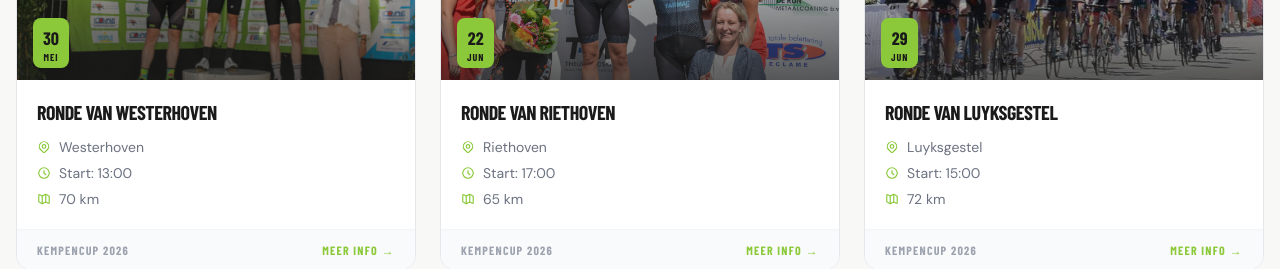
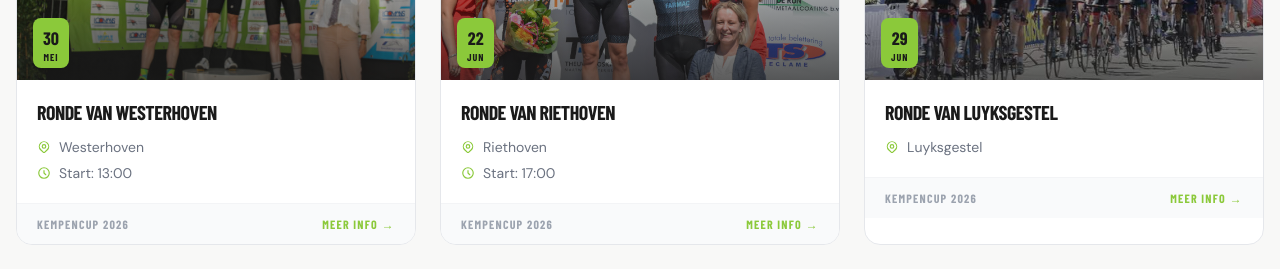
Before and after one commit to SjorsHooijen/kc-public-next, a Next.js app: page / in a window 1280 px wide. Shown: the part 1220-1489 px from the top of the page. Built offline with nearby package versions, Linux system fonts and the light colour scheme; no server answers; the database is empty.

Commit message:
fix: update race start times and remove distance display in race details

```diff
--- a/app/page.tsx
+++ b/app/page.tsx
@@ -164,14 +164,6 @@ export default async function HomePage() {
                           <span>Start: {race.startTime}</span>
                         </div>
                       )}
-                      {race.distanceKm && (
-                        <div className="flex items-center gap-2">
-                          <svg className="w-3.5 h-3.5 flex-shrink-0 text-primary" fill="none" stroke="currentColor" viewBox="0 0 24 24">
-                            <path strokeLinecap="round" strokeLinejoin="round" strokeWidth={2} d="M9 20l-5.447-2.724A1 1 0 013 16.382V5.618a1 1 0 011.447-.894L9 7m0 13l6-3m-6 3V7m6 10l4.553 2.276A1 1 0 0021 18.382V7.618a1 1 0 00-.553-.894L15 4m0 13V4m0 0L9 7" />
-                          </svg>
-                          <span>{race.distanceKm} km</span>
-                        </div>
-                      )}
                     </div>
                   </div>
 
--- a/lib/calendar.ts
+++ b/lib/calendar.ts
@@ -80,7 +80,7 @@ export const ALL_RACES: CalendarRace[] = [
     name: 'Ronde van Luyksgestel', shortName: 'Luyksgestel', location: 'Luyksgestel',
     isKC: true, isFinale: false,
     imageUrl: IMAGES.races.luyksgestel,
-    startTime: '15:00', distanceKm: 72,
+    distanceKm: 72,
     description: 'Luyksgestel, het meest zuidwestelijke dorp van Nederland, herbergt een van de meest pittoreske KempenCup-wedstrijden. Het parcours kruist de grens met België en slingert door de heide- en bosgebieden van de Kempen.',
   },
   {
@@ -89,7 +89,7 @@ export const ALL_RACES: CalendarRace[] = [
     name: 'Ronde van Bergeijk', shortName: 'Bergeijk', location: 'Bergeijk',
     isKC: true, isFinale: false,
     imageUrl: IMAGES.races.bergeijk,
-    startTime: '15:00', distanceKm: 90,
+    startTime: '16:30', distanceKm: 90,
     description: 'Bergeijk, de gemeente met de meeste KempenCup-wedstrijden op haar grondgebied, toont zich hier van haar sportieve kant. Een koers door de rijke natuur van de Kempen, met smalle dorpswegen en een vurige finish voor de kerk.',
   },
   {
@@ -107,7 +107,7 @@ export const ALL_RACES: CalendarRace[] = [
     name: 'Ronde van Steensel', shortName: 'Steensel', location: 'Steensel',
     isKC: true, isFinale: false,
     imageUrl: IMAGES.races.steensel,
-    startTime: '15:00', distanceKm: 70,
+    startTime: '17:00', distanceKm: 70,
     description: 'Steensel markeert het begin van het slot van de KempenCup. De wedstrijd voert door rustige polderwegen en slingert langs de beekdalen van de Kempen. Het klassement begint zijn definitieve vorm te krijgen.',
   },
   {
@@ -116,7 +116,7 @@ export const ALL_RACES: CalendarRace[] = [
     name: 'Ronde van Weebosch', shortName: 'Weebosch', location: 'Weebosch',
     isKC: true, isFinale: false,
     imageUrl: IMAGES.races.weebosch,
-    startTime: '14:00', distanceKm: 75,
+    startTime: '17:15', distanceKm: 75,
     description: 'De voorlaatste KempenCup-manche in Weebosch is een ware krachtmeting. Op dit punt in het seizoen staat er veel op het spel voor de klassementsrenners. Het parcours loopt door de uitgestrekte bossen en velden rondom dit afgelegen dorp.',
   },
   {
@@ -125,7 +125,7 @@ export const ALL_RACES: CalendarRace[] = [
     name: "Ronde van 't Loo",  shortName: "'t Loo",  location: "'t Loo, Bergeijk",
     isKC: true, isFinale: true,
     imageUrl: IMAGES.races.bergeijk,
-    startTime: '14:00', distanceKm: 80,
+    startTime: '15:30', distanceKm: 80,
     description: "De Grote Finale van de KempenCup 2026 in 't Loo is het hoogtepunt van het wielerjaar in de Kempen. In dit pittoreske gehucht van Bergeijk wordt de definitieve KempenCup-winnaar gekroond. Publiek, spanning en een onvergetelijke sfeer maken dit de meest bijzondere dag van het seizoen.",
   },
 ]
```
